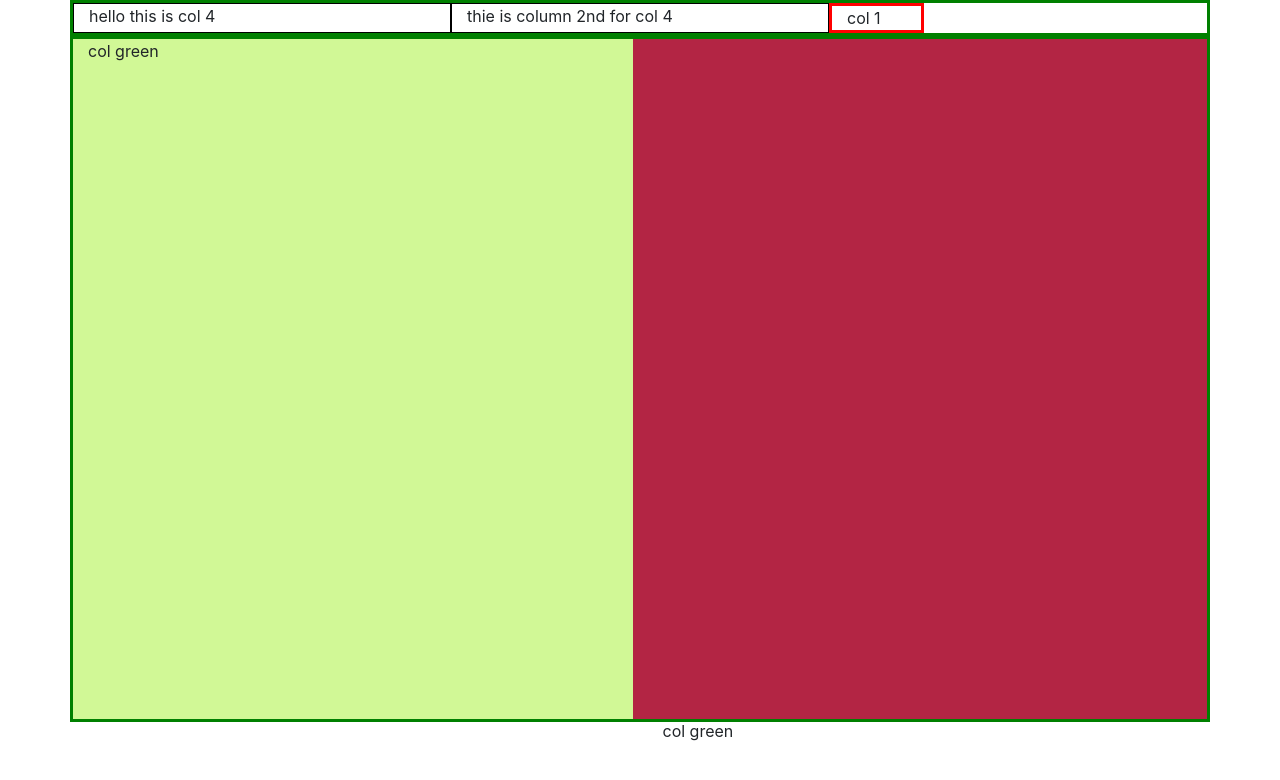
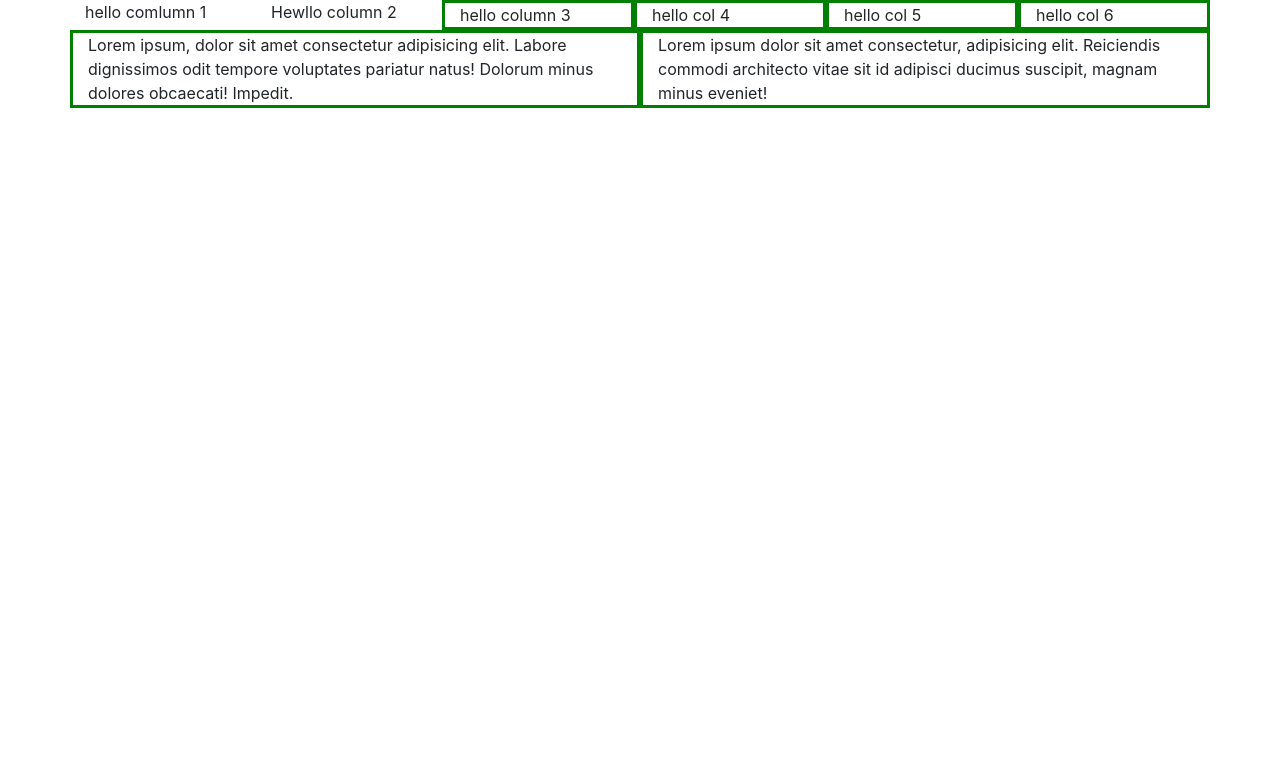
Before and after one commit to hamza887/CSS-learning, a plain HTML site: page boot.html in a window 1280 px wide. Drawn offline with Linux system fonts and the light colour scheme.

Commit message:
working on columns

```diff
--- a/boot.css
+++ b/boot.css
@@ -1,18 +1,20 @@
 .col-8,.col-4,.col-5{
     border: 1px solid black;
 }
-.row{
+.row .col {
     border: 3px solid green;
 }
-.col-1{
+.col-1 .col-6{
     border: 3px solid red;
 }
 
 #websitename{
     background-color: red;
+
 }
 .green{
     background-color: rgb(209, 248, 150);
+    border: 3px solid green;
 }
 .red{
     background-color: rgb(179, 37, 68);
--- a/boot.html
+++ b/boot.html
@@ -9,18 +9,19 @@
     <link rel="stylesheet" href="boot.css">
 </head>
 <body>
-    <div class="container ">
-     <div class="row">
-       <div class="col-4">
-         hello this is col 4
-       </div>
-       <div class="col-4">thie is column 2nd for col 4</div>
-       <div class="col-1">col 1</div>
-     </div>
-     <div class="row green">
-       <div class="col">col green</div>
-      <div class="col red theheight">col green</div>
-     </div>
+    <div class="container">
+      <div class="row ">
+        <div class="col-lg">hello comlumn 1</div>
+        <div class="col-lg">Hewllo column 2</div>
+        <div class="col">hello column 3</div>
+        <div class="col">hello col 4</div>
+        <div class="col">hello col 5</div>
+        <div class="col">hello col 6</div>
+      </div>
+      <div class="row">
+        <div class="col">Lorem ipsum, dolor sit amet consectetur adipisicing elit. Labore dignissimos odit tempore voluptates pariatur natus! Dolorum minus dolores obcaecati! Impedit.</div>
+        <div class="col">Lorem ipsum dolor sit amet consectetur, adipisicing elit. Reiciendis commodi architecto vitae sit id adipisci ducimus suscipit, magnam minus eveniet!</div>
+      </div>
     </div>
 </body>
 </html>
```
